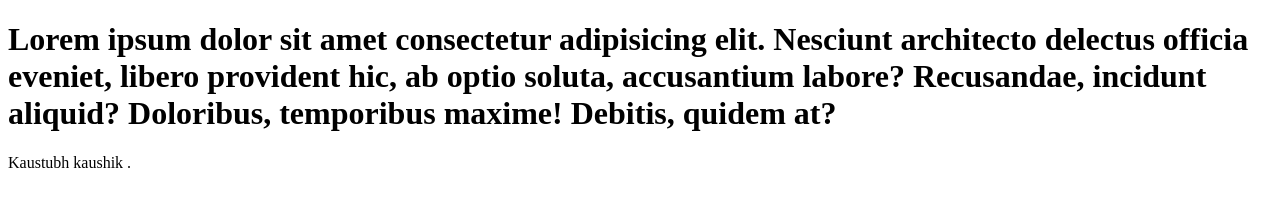
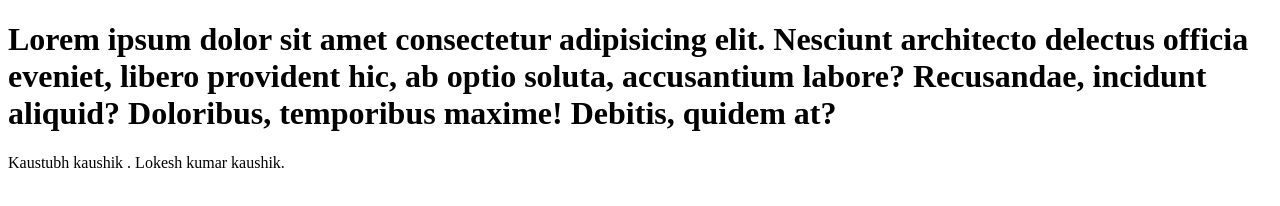
Before and after one commit to KaustubhKaushik26/git-learn, a plain HTML site: page index.html in a window 1280 px wide. Drawn offline with Linux system fonts and the light colour scheme.

Commit message:
adding father's name

```diff
--- a/index.html
+++ b/index.html
@@ -8,5 +8,6 @@
 <body>
     <h1>Lorem ipsum dolor sit amet consectetur adipisicing elit. Nesciunt architecto delectus officia eveniet, libero provident hic, ab optio soluta, accusantium labore? Recusandae, incidunt aliquid? Doloribus, temporibus maxime! Debitis, quidem at?</h1>
     Kaustubh kaushik .
+    Lokesh kumar kaushik.
 </body>
 </html>
```
